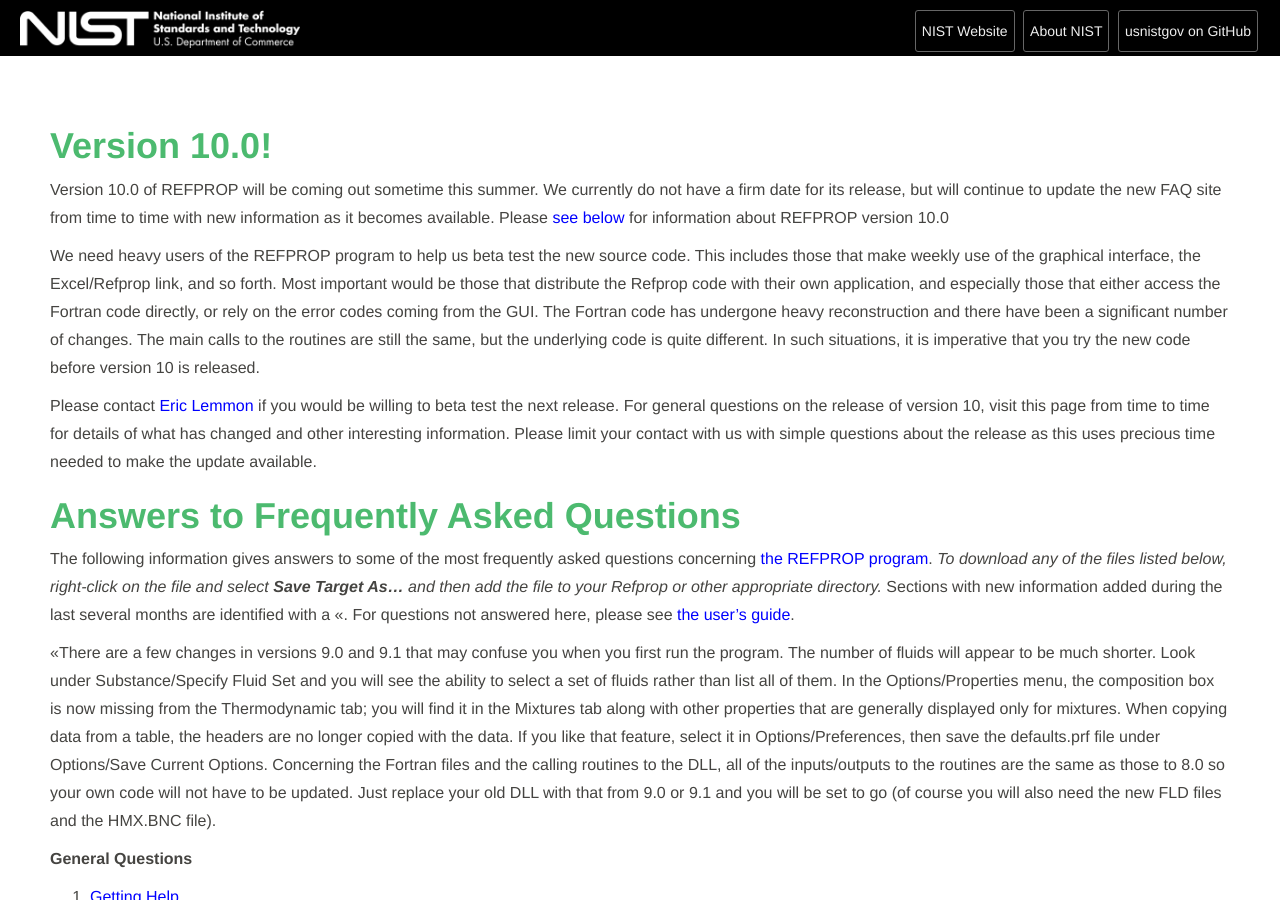
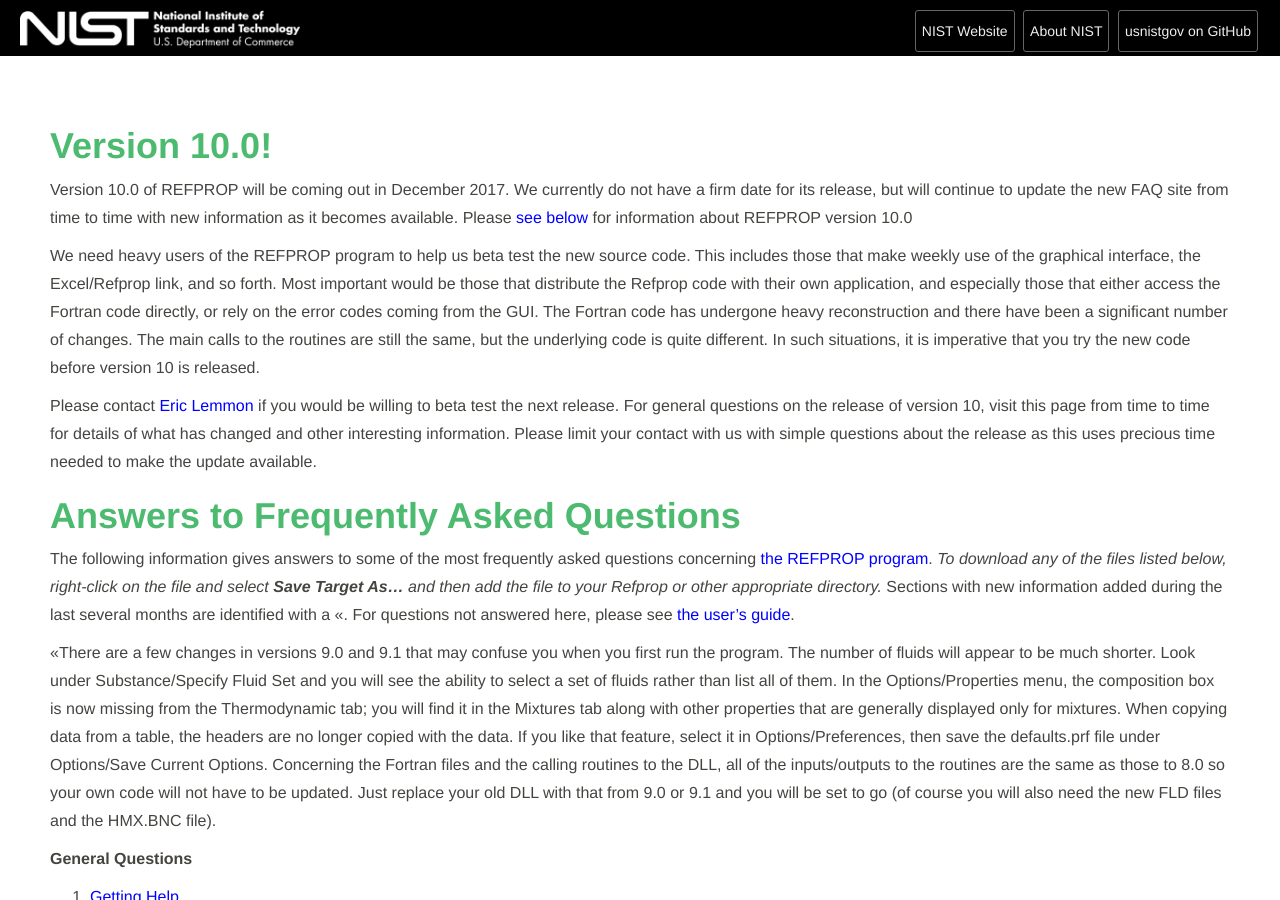
Before and after one commit to usnistgov/REFPROP-docs, a Jekyll site: the page built from index.md, in a window 1280 px wide and 900 px high. Built offline with Jekyll 4.4.1, drawn with Linux system fonts in a browser that asks for light colours; nearby versions of some CDN libraries; library files that are not in the unit come from our copies.

Commit message:
Update release date

```diff
--- a/index.md
+++ b/index.md
@@ -5,7 +5,7 @@
 
 # Version 10.0!
 
-Version 10.0 of REFPROP will be coming out sometime this summer.  We currently do not have a firm date for its release, but will continue to update the new FAQ site from time to time with new information as it becomes available.  Please [see below](#updates-to-version-100) for information about REFPROP version 10.0
+Version 10.0 of REFPROP will be coming out in December 2017.  We currently do not have a firm date for its release, but will continue to update the new FAQ site from time to time with new information as it becomes available.  Please [see below](#updates-to-version-100) for information about REFPROP version 10.0
 
 We need heavy users of the REFPROP program to help us beta test the new source code.  This includes those that make weekly use of the graphical interface, the Excel/Refprop link, and so forth.  Most important would be those that distribute the Refprop code with their own application, and especially those that either access the Fortran code directly, or rely on the error codes coming from the GUI.  The Fortran code has undergone heavy reconstruction and there have been a significant number of changes.  The main calls to the routines are still the same, but the underlying code is quite different.  In such situations, it is imperative that you try the new code before version 10 is released.
 
```
